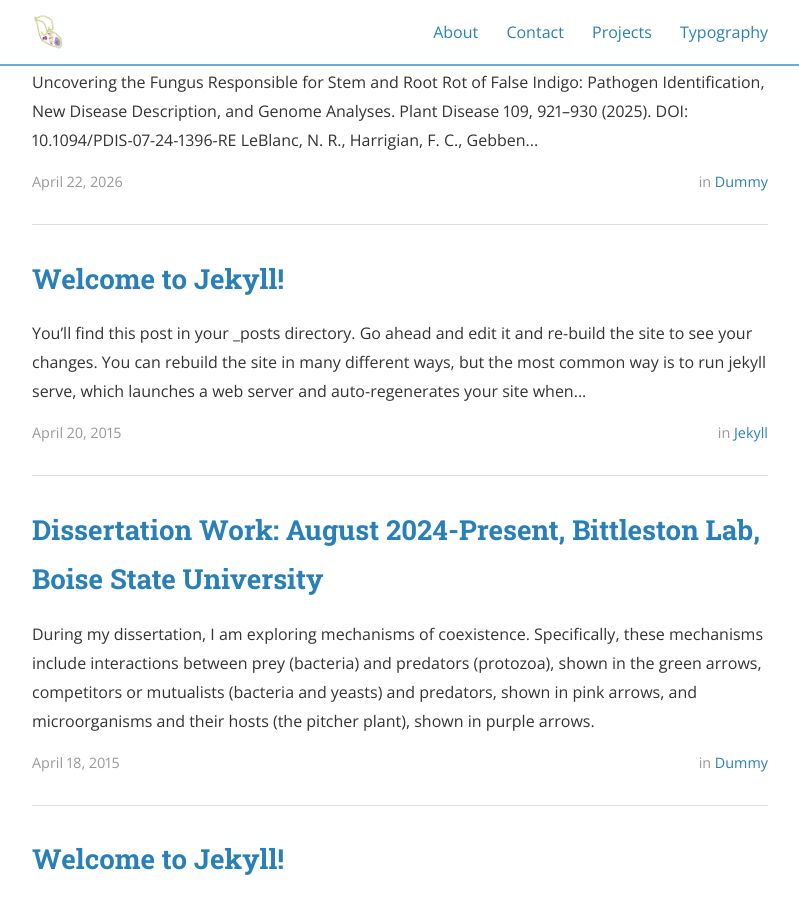
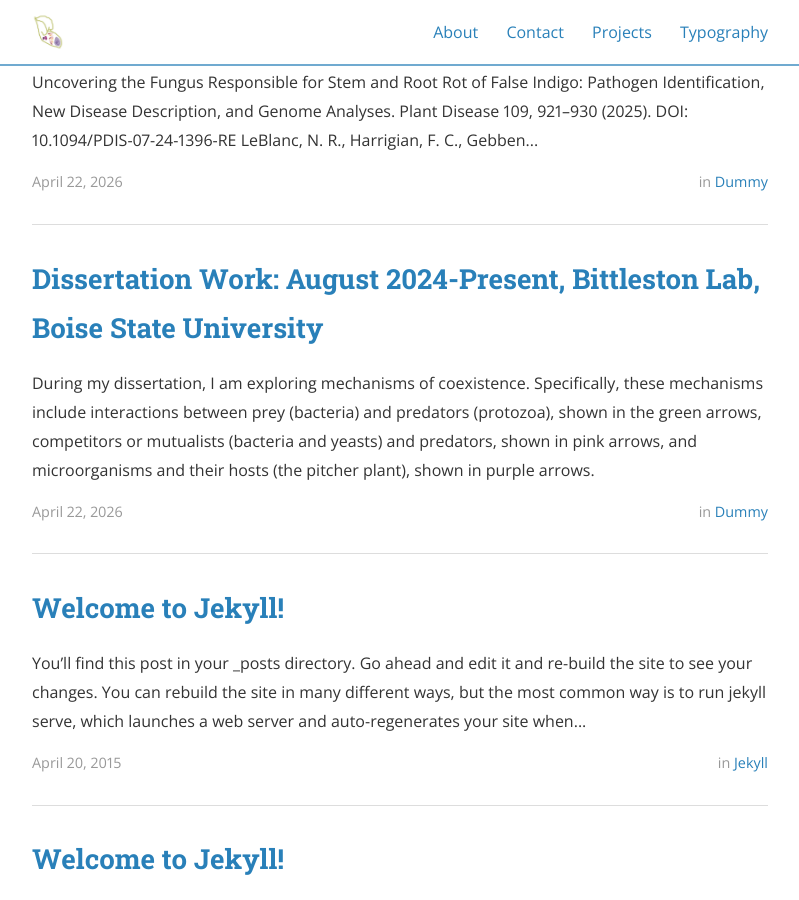
Before and after one commit to FionaHarrigian/fionaharrigian.github.io, a Jekyll site: the page built from index.html, in a window 1280 px wide and 900 px high, scrolled down 682 px. Shown: the whole window, without its empty margins (240-1039 px from the left). Built offline with Jekyll 4.4.1, drawn with Linux system fonts in a browser that asks for light colours; nearby versions of some CDN libraries; the list of posts is cut into pages by our own code.

Commit message:
Update 2026-04-22-Dissertation_Work.md

```diff
--- a/_posts/2026-04-22-Dissertation_Work.md
+++ b/_posts/2026-04-22-Dissertation_Work.md
@@ -1,7 +1,7 @@
 ---
 layout: post
 title:  "Dissertation Work: August 2024-Present, Bittleston Lab, Boise State University"
-date:   2015-04-18T14:25:52-05:00
+date:   2026-04-22
 author: Fiona Harrigian
 categories: Dummy
 tags: lorem ipsum
```
